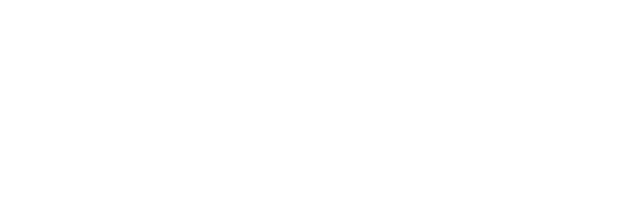
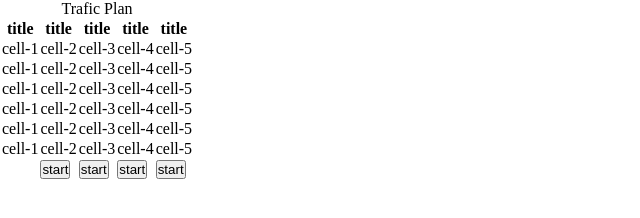
Before and after one commit to edos009/fd_practice_table_11-05, a plain HTML site: page index.html in a window 1280 px wide. Shown: the whole page, without its empty margins (0-640 px from the left). Drawn offline with Linux system fonts and the light colour scheme.

Commit message:
Add table structure

```diff
--- a/assets/css/style.css
+++ b/assets/css/style.css
@@ -0,0 +1,6 @@
+*, *::after, *::before{
+  box-sizing: border-box;
+
+  padding: 0;
+  margin: 0;
+}
--- a/index.html
+++ b/index.html
@@ -1,13 +1,79 @@
 <!DOCTYPE html>
 <html lang="en">
-<head>
-  <meta charset="UTF-8">
-  <meta http-equiv="X-UA-Compatible" content="IE=edge">
-  <meta name="viewport" content="width=device-width, initial-scale=1.0">
-  <title>Document</title>
-  <link rel="stylesheet" href="./assets/css/style.css">
-</head>
-<body>
-
-</body>
+  <head>
+    <meta charset="UTF-8" />
+    <meta http-equiv="X-UA-Compatible" content="IE=edge" />
+    <meta name="viewport" content="width=device-width, initial-scale=1.0" />
+    <title>Document</title>
+    <link rel="stylesheet" href="./assets/css/style.css" />
+  </head>
+  <body>
+    <table>
+      <caption>
+        Trafic Plan
+      </caption>
+      <thead>
+        <tr>
+          <th>title</th>
+          <th>title</th>
+          <th>title</th>
+          <th>title</th>
+          <th>title</th>
+        </tr>
+      </thead>
+      <tbody>
+        <tr>
+          <td>cell-1</td>
+          <td>cell-2</td>
+          <td>cell-3</td>
+          <td>cell-4</td>
+          <td>cell-5</td>
+        </tr>
+        <tr>
+          <td>cell-1</td>
+          <td>cell-2</td>
+          <td>cell-3</td>
+          <td>cell-4</td>
+          <td>cell-5</td>
+        </tr>
+        <tr>
+          <td>cell-1</td>
+          <td>cell-2</td>
+          <td>cell-3</td>
+          <td>cell-4</td>
+          <td>cell-5</td>
+        </tr>
+        <tr>
+          <td>cell-1</td>
+          <td>cell-2</td>
+          <td>cell-3</td>
+          <td>cell-4</td>
+          <td>cell-5</td>
+        </tr>
+        <tr>
+          <td>cell-1</td>
+          <td>cell-2</td>
+          <td>cell-3</td>
+          <td>cell-4</td>
+          <td>cell-5</td>
+        </tr>
+        <tr>
+          <td>cell-1</td>
+          <td>cell-2</td>
+          <td>cell-3</td>
+          <td>cell-4</td>
+          <td>cell-5</td>
+        </tr>
+      </tbody>
+      <tfoot>
+        <tr>
+          <td></td>
+          <td><button>start</button></td>
+          <td><button>start</button></td>
+          <td><button>start</button></td>
+          <td><button>start</button></td>
+        </tr>
+      </tfoot>
+    </table>
+  </body>
 </html>
```
